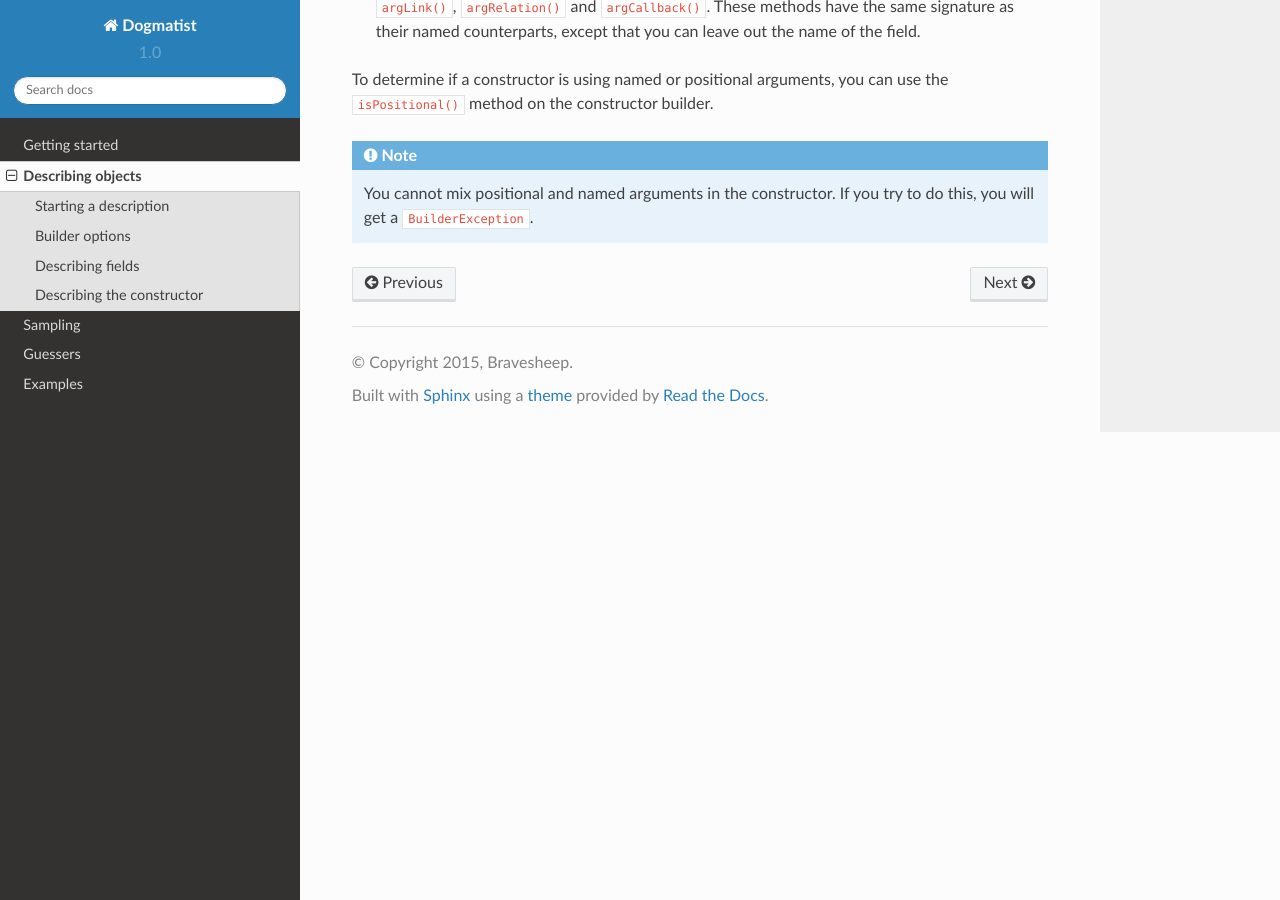
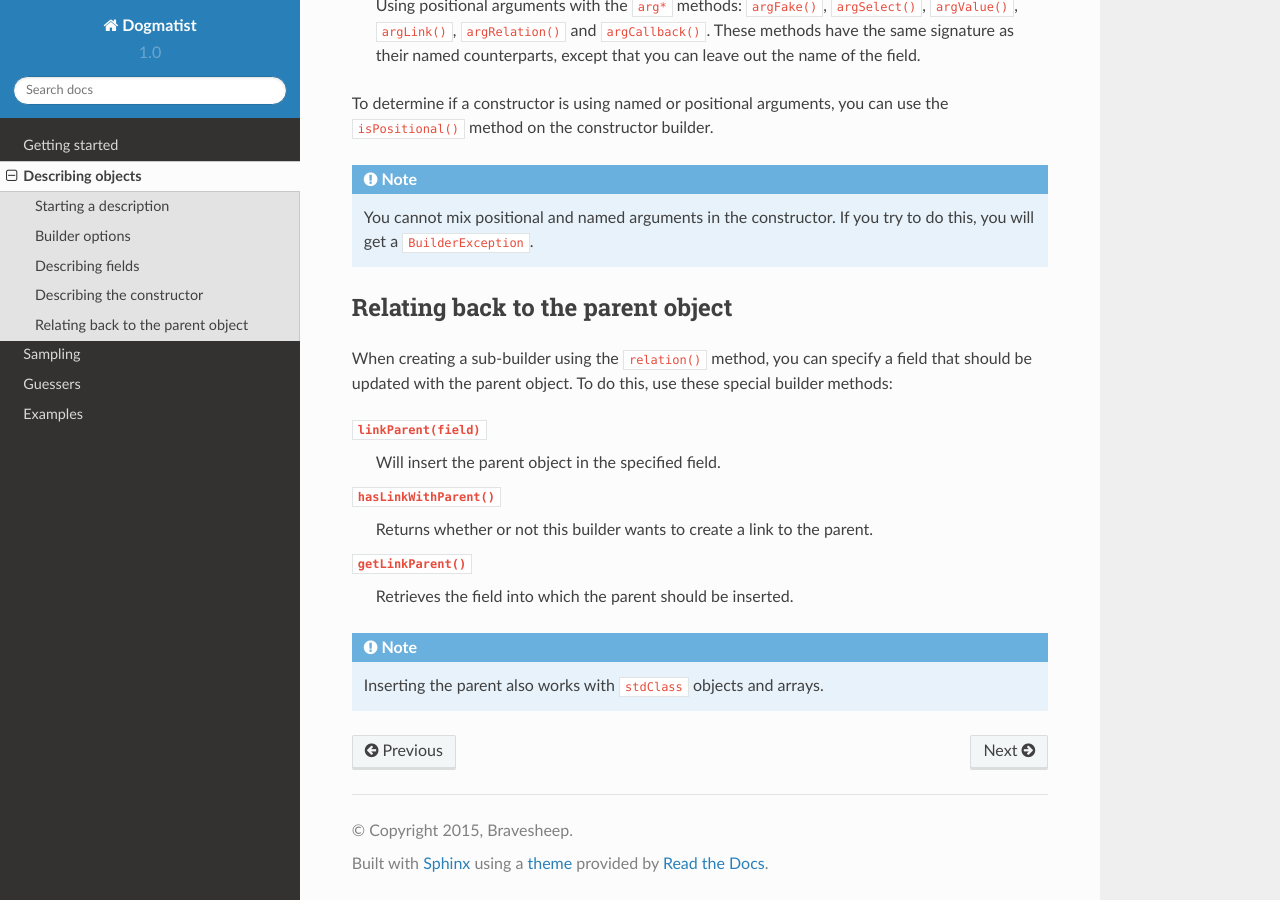
Before and after one commit to bravesheep/dogmatist, a Sphinx documentation site: the page built from docs/describing.rst, in a window 1280 px wide and 900 px high, scrolled down 4699 px. Built offline with Sphinx 7.4.7 and the Read the Docs theme 2.0.0, drawn with Linux system fonts in a browser that asks for light colours; some of the changed text lies outside the part shown.

Commit message:
Updated docs for links and parent links

```diff
--- a/docs/describing.rst
+++ b/docs/describing.rst
@@ -145,7 +145,9 @@ are described below:
 
 ``link(field, value)``
     You can link one builder to another builder using this method. For a better
-    description you should take a look at the section on saved builders.
+    description you should take a look at the section on saved builders. Note
+    that you can also specify an array of linked builders, in which case one
+    will be selected randomly for each sample created.
 
 ``relation(field, type)``
     This is the most complicated of all the available functions. The relation
@@ -228,4 +230,23 @@ use the ``isPositional()`` method on the constructor builder.
 .. note:: You cannot mix positional and named arguments in the constructor. If
           you try to do this, you will get a ``BuilderException``.
 
+.. _relations:
+
+Relating back to the parent object
+----------------------------------
+When creating a sub-builder using the ``relation()`` method, you can specify a
+field that should be updated with the parent object. To do this, use these
+special builder methods:
+
+``linkParent(field)``
+    Will insert the parent object in the specified field.
+
+``hasLinkWithParent()``
+    Returns whether or not this builder wants to create a link to the parent.
+
+``getLinkParent()``
+    Retrieves the field into which the parent should be inserted.
+
+.. note:: Inserting the parent also works with ``stdClass`` objects and arrays.
+
 .. _Faker: https://github.com/fzaninotto/Faker
```
